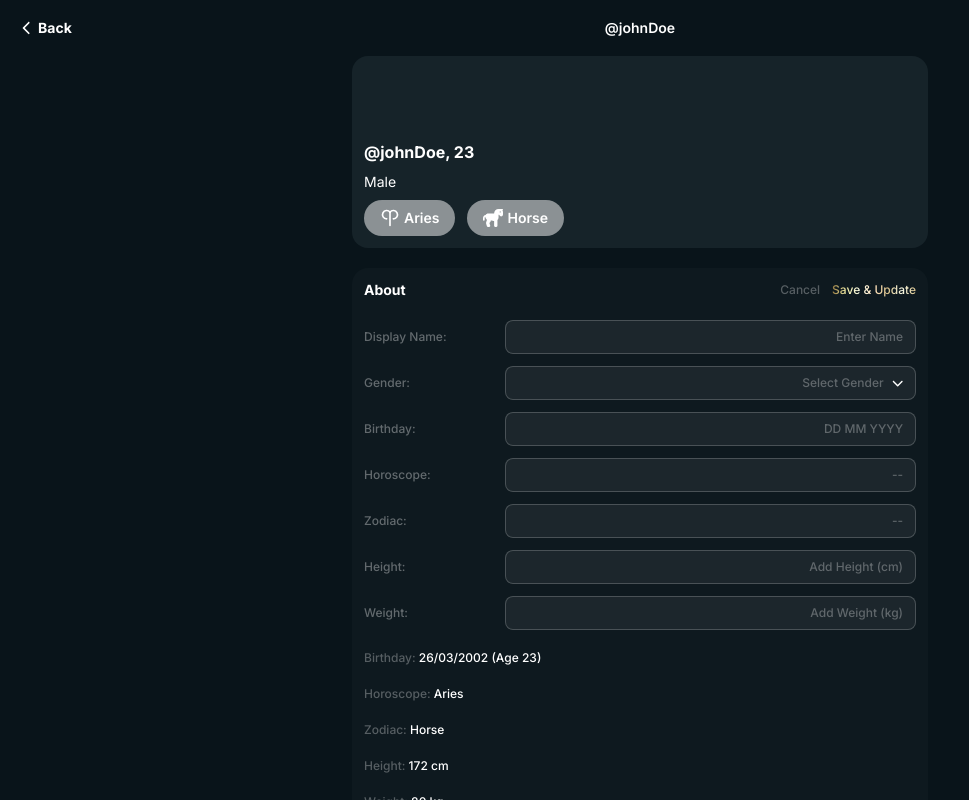
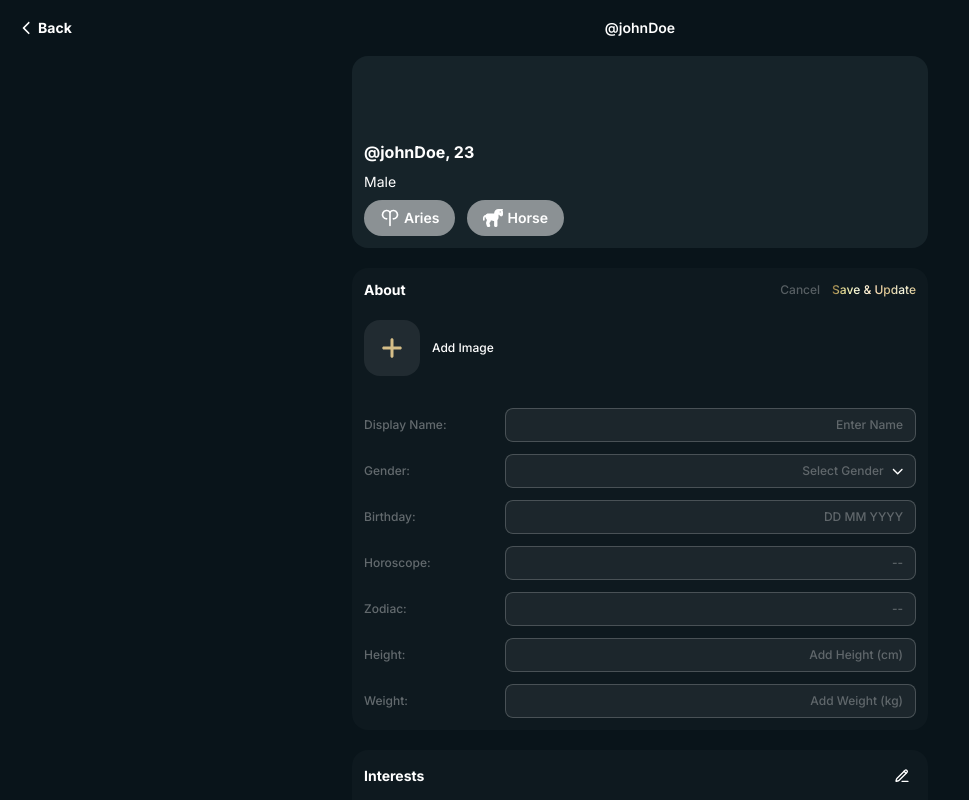
Before and after one commit to yusup-rd/chat-app-frontend, a Next.js app: page /profile in a window 1280 px wide. Both pictures are taken after a click on the button 902 px from the left and 294 px from the top of the page. Shown: the top 800 px of the page, without its empty margins (0-969 px from the left). Built offline with nearby package versions, Linux system fonts and the light colour scheme.

Commit message:
Added image upload section in about form. Minor adjustments

```diff
--- a/src/components/Forms/AboutForm.tsx
+++ b/src/components/Forms/AboutForm.tsx
@@ -3,10 +3,11 @@
 import { ErrorMessage, Field, Form, Formik, FormikProps } from 'formik';
 import { forwardRef } from 'react';
 import { useState } from 'react';
-import { FaChevronDown } from 'react-icons/fa6';
+import { FaChevronDown, FaPlus, FaXmark } from 'react-icons/fa6';
 import DateOfBirthDropdown from '../Layout/DateOfBirthDropdown';
 import { calculateHoroscope, calculateZodiac } from '@/utils/zodiacHoroscopeHelper';
 import { profileValidationSchema } from '@/utils/validation';
+import Image from 'next/image';
 
 type AboutFormProps = {
   initialValues: {
@@ -17,6 +18,7 @@ type AboutFormProps = {
     zodiac: string;
     height: string;
     weight: string;
+    avatarUrl?: string;
   };
   onSubmit: (values: AboutFormProps['initialValues']) => void;
 };
@@ -24,6 +26,7 @@ type AboutFormProps = {
 const AboutForm = forwardRef<FormikProps<AboutFormProps['initialValues']>, AboutFormProps>(
   function AboutForm({ initialValues, onSubmit }, formikRef) {
     const [genderOpen, setGenderOpen] = useState(false);
+    const [avatarPreview, setAvatarPreview] = useState<string | undefined>(initialValues.avatarUrl);
 
     return (
       <Formik
@@ -40,6 +43,62 @@ const AboutForm = forwardRef<FormikProps<AboutFormProps['initialValues']>, About
 
           return (
             <Form className="flex w-full flex-col gap-3" autoComplete="off">
+              {/* Image */}
+              <div className="mb-5 flex items-center gap-3">
+                <div className="relative flex h-14 w-14 items-center justify-center overflow-hidden rounded-2xl bg-white/8 duration-200 hover:bg-white/15">
+                  <label
+                    htmlFor="avatar-upload"
+                    className="flex h-full w-full cursor-pointer items-center justify-center"
+                  >
+                    {avatarPreview ? (
+                      <Image
+                        src={avatarPreview}
+                        width={56}
+                        height={56}
+                        alt="Avatar"
+                        className="h-full w-full rounded-2xl object-cover"
+                      />
+                    ) : (
+                      <FaPlus className="text-2xl text-[#D5BE88]" />
+                    )}
+                    <input
+                      id="avatar-upload"
+                      type="file"
+                      accept="image/*"
+                      className="hidden"
+                      onChange={(e) => {
+                        const file = e.target.files?.[0];
+                        if (file) {
+                          const reader = new FileReader();
+                          reader.onloadend = () => {
+                            setAvatarPreview(reader.result as string);
+                            setFieldValue('avatarUrl', reader.result as string);
+                          };
+                          reader.readAsDataURL(file);
+                        }
+                      }}
+                    />
+                  </label>
+
+                  {avatarPreview && (
+                    <button
+                      type="button"
+                      className="absolute top-1 right-1 z-10 flex h-6 w-6 items-center justify-center rounded-full bg-black/60 p-1 hover:bg-black/80"
+                      aria-label="Remove image"
+                      onClick={() => {
+                        setAvatarPreview(undefined);
+                        setFieldValue('avatarUrl', undefined);
+                        const input = document.getElementById('avatar-upload') as HTMLInputElement;
+                        if (input) input.value = '';
+                      }}
+                    >
+                      <FaXmark className="text-sm text-white" />
+                    </button>
+                  )}
+                </div>
+                <p className="text-xs font-medium">Add Image</p>
+              </div>
+
               {/* Name */}
               <div className="flex items-center gap-1">
                 <label
@@ -64,12 +123,7 @@ const AboutForm = forwardRef<FormikProps<AboutFormProps['initialValues']>, About
 
               {/* Gender */}
               <div className="relative flex items-center gap-1">
-                <label
-                  htmlFor="gender"
-                  className="flex-1/4 text-xs font-medium whitespace-nowrap opacity-35"
-                >
-                  Gender:
-                </label>
+                <p className="flex-1/4 text-xs font-medium whitespace-nowrap opacity-35">Gender:</p>
 
                 <div className="relative flex flex-3/4 flex-col">
                   <button
@@ -118,12 +172,9 @@ const AboutForm = forwardRef<FormikProps<AboutFormProps['initialValues']>, About
 
               {/* DOB */}
               <div className="flex items-center gap-1">
-                <label
-                  htmlFor="dob"
-                  className="flex-1/4 text-xs font-medium whitespace-nowrap opacity-35"
-                >
+                <p className="flex-1/4 text-xs font-medium whitespace-nowrap opacity-35">
                   Birthday:
-                </label>
+                </p>
 
                 <div className="flex flex-3/4 flex-col">
                   <DateOfBirthDropdown id="dob" name="dob" placeholder="DD MM YYYY" />
--- a/src/components/Sections/About.tsx
+++ b/src/components/Sections/About.tsx
@@ -4,7 +4,6 @@ import { LuPencilLine } from 'react-icons/lu';
 import AboutForm from '../Forms/AboutForm';
 import { useRef } from 'react';
 import { FormikProps } from 'formik';
-import { toast } from 'react-toastify';
 import { useState } from 'react';
 
 interface AboutProps {
@@ -34,7 +33,7 @@ const About = (props: AboutProps) => {
   const formikRef = useRef<FormikProps<typeof initialValues>>(null);
 
   const handleSubmit = (values: typeof initialValues) => {
-    toast.info('Clicked save with values: ' + JSON.stringify(values));
+    console.log('Clicked save with values: ', values);
     setMode('view');
   };
 
@@ -71,18 +70,15 @@ const About = (props: AboutProps) => {
       </div>
 
       {/* Edit info */}
-      {mode === 'edit' && (
+      {mode === 'edit' ? (
         <AboutForm ref={formikRef} initialValues={initialValues} onSubmit={handleSubmit} />
-      )}
-
-      {/* Empty info */}
+      ) : (
+        <>
           {!hasData && (
             <p className="text-sm font-medium opacity-50">
               Add in your bio to help others know you better
             </p>
           )}
-
-      {/* View info */}
           {hasData && (
             <div className="space-y-5 text-xs font-medium">
               {props.dob && (
@@ -91,12 +87,10 @@ const About = (props: AboutProps) => {
                   <span>
                     {(() => {
                       const date = new Date(props.dob! * 1000);
-                  const formatted = new Intl.DateTimeFormat('en-GB', {
-                    day: '2-digit',
-                    month: '2-digit',
-                    year: 'numeric',
-                  }).format(date);
-                  return `${formatted}${props.age ? ` (Age ${props.age})` : ''}`;
+                      const day = String(date.getDate()).padStart(2, '0');
+                      const month = String(date.getMonth() + 1).padStart(2, '0');
+                      const year = date.getFullYear();
+                      return `${day} / ${month} / ${year}${props.age ? ` (Age ${props.age})` : ''}`;
                     })()}
                   </span>
                 </div>
@@ -125,6 +119,8 @@ const About = (props: AboutProps) => {
               )}
             </div>
           )}
+        </>
+      )}
     </div>
   );
 };
```
Lines whose indentation alone changed are shown as unchanged.
